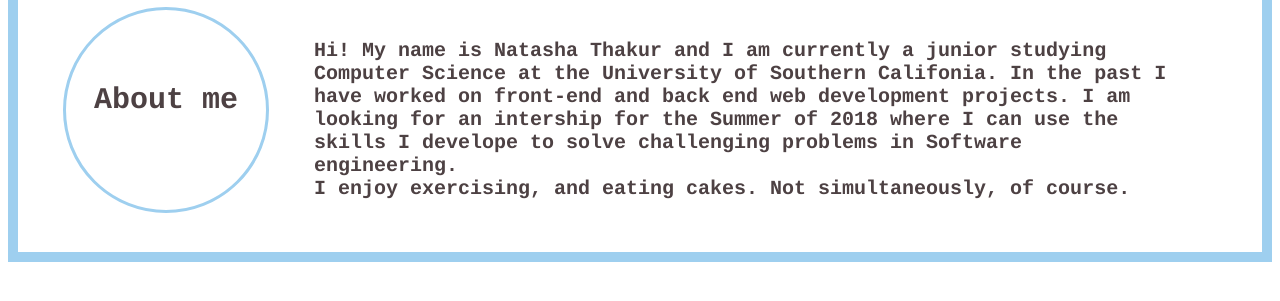
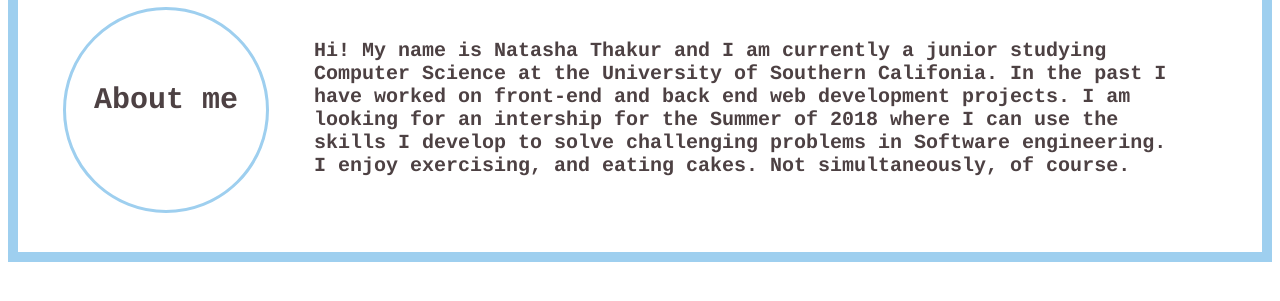
Before and after one commit to natasha014/natasha014.github.io, a plain HTML site: page index.html in a window 1280 px wide. Shown: the part 311-612 px from the top of the page. Drawn offline with Linux system fonts and the light colour scheme.

Commit message:
I dont know hwo to spell tbh

```diff
--- a/index.html
+++ b/index.html
@@ -176,7 +176,7 @@
         <a href="https://twitter.com/dull_rainbow" target="_blank"><img src="twitter.png" class="img"></a>
         <a href="https://github.com/natasha014?tab=repositories" target="_blank"><img src="download.png" class="img"></a>
         <div class="about">
-          <h4>Hi! My name is Natasha Thakur and I am currently a junior studying Computer Science at the University of Southern Califonia. In the past I have worked on front-end and back end web development projects. I am looking for an intership for the Summer of 2018 where I can use the skills I develope to solve challenging problems in Software engineering. <br> I enjoy exercising, and eating cakes. Not simultaneously, of course.  </h4>
+          <h4>Hi! My name is Natasha Thakur and I am currently a junior studying Computer Science at the University of Southern Califonia. In the past I have worked on front-end and back end web development projects. I am looking for an intership for the Summer of 2018 where I can use the skills I develop to solve challenging problems in Software engineering. <br> I enjoy exercising, and eating cakes. Not simultaneously, of course.  </h4>
         </div>
 
      </div>
```
